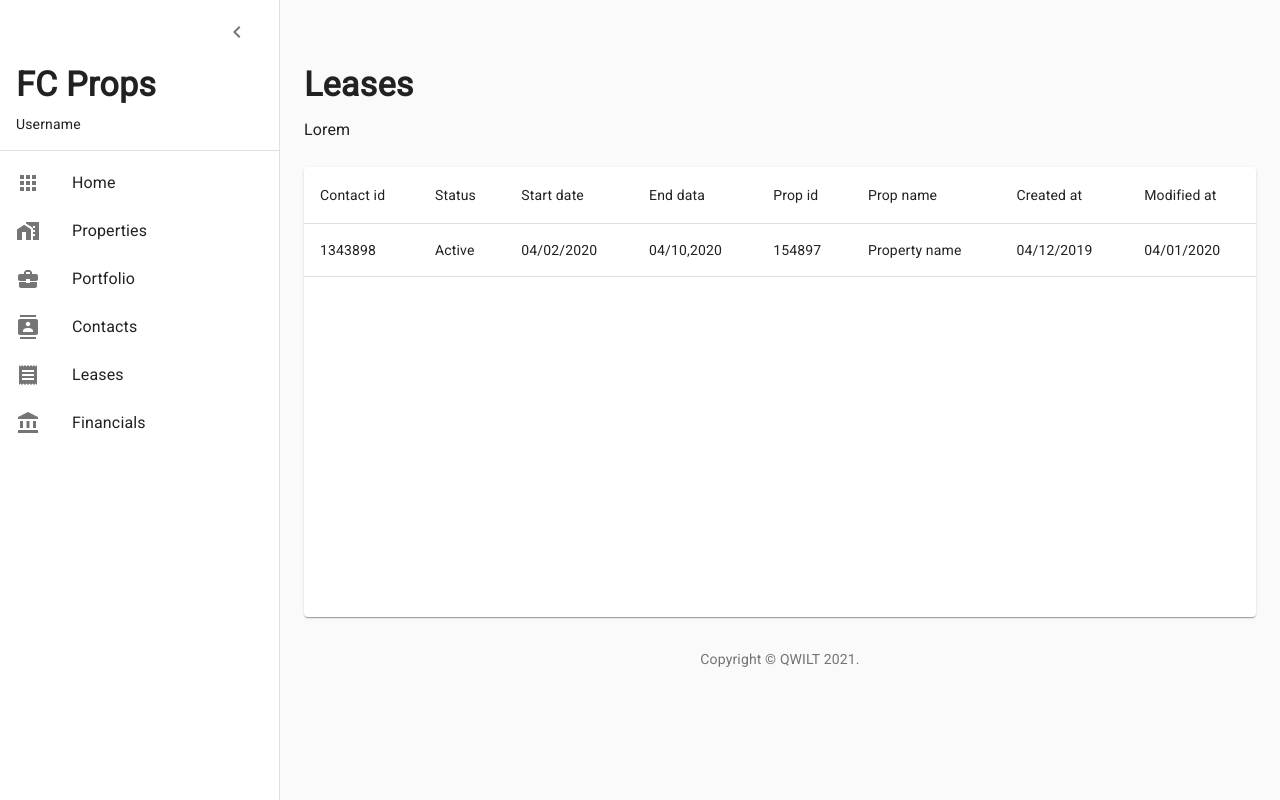
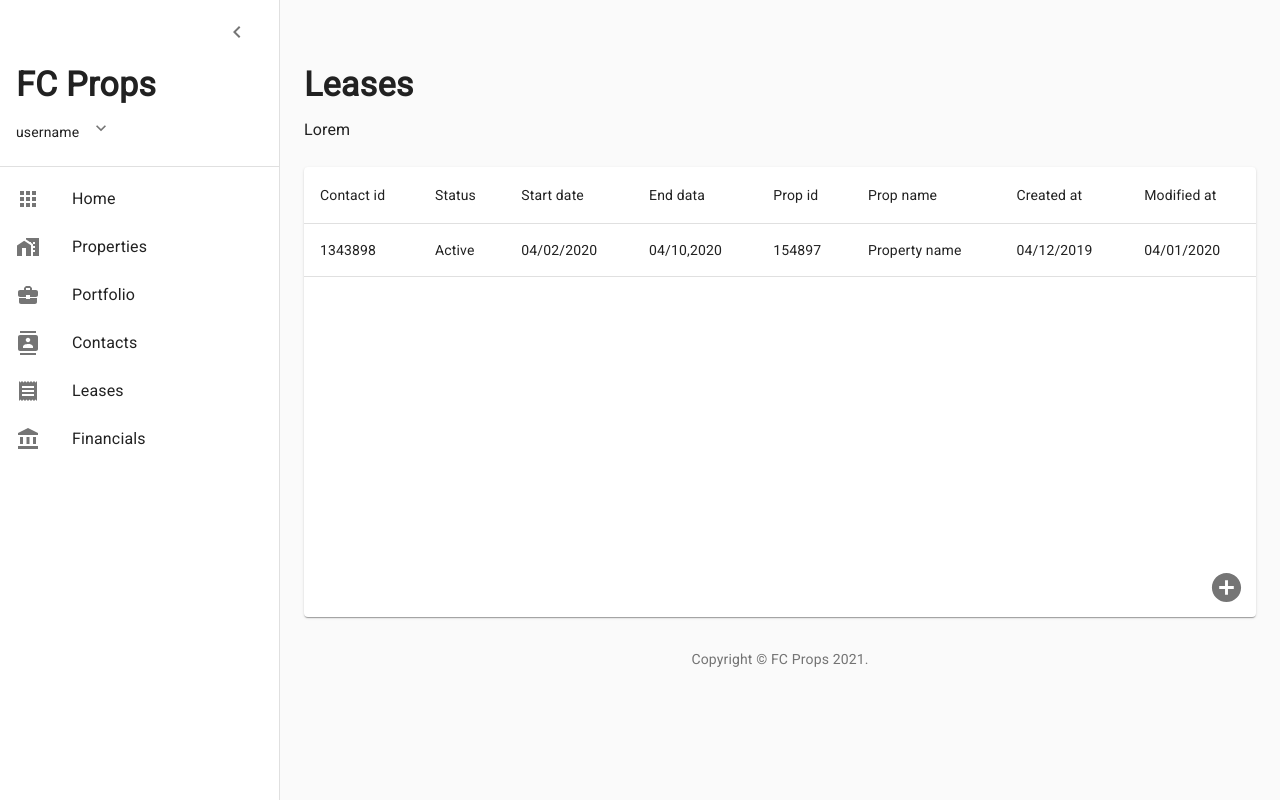
Before and after one commit to joseluispalillero/qwilt_frontend, a React (Create React App) app: page /leases in a window 1280 px wide. Built offline with nearby package versions, Linux system fonts and the light colour scheme.

Commit message:
page table component and buttons

```diff
--- a/src/routes/Card.jsx
+++ b/src/routes/Card.jsx
@@ -1,6 +1,9 @@
 import React from "react";
-import { Card as MatCard } from "@material-ui/core";
+import { Link as LinkRouter } from "react-router-dom";
+import { Card as MatCard, Box, IconButton } from "@material-ui/core";
 import { makeStyles } from "@material-ui/core/styles";
+import AddCircleIcon from "@material-ui/icons/AddCircle";
+
 const useStyles = makeStyles({
   root: {
     minWidth: 100,
@@ -9,9 +12,18 @@ const useStyles = makeStyles({
   },
 });
 
-const Card = ({ children }) => {
+const Card = ({ children, path }) => {
   const classes = useStyles();
-  return <MatCard className={classes.root}>{children}</MatCard>;
+  return (
+    <MatCard className={classes.root} component={Box} display="flex" flexDirection="column">
+      <Box flexGrow={1}>{children}</Box>
+      <Box display="flex" justifyContent="flex-end">
+        <IconButton component={LinkRouter} to={`/${path}/new`}>
+          <AddCircleIcon fontSize="large"/>
+        </IconButton>
+      </Box>
+    </MatCard>
+  );
 };
 
 export default Card;
--- a/src/routes/Footer.jsx
+++ b/src/routes/Footer.jsx
@@ -5,7 +5,7 @@ const Copyright = () => (
   <Typography variant="body2" color="textSecondary" align="center">
     {"Copyright © "}
     <Link color="inherit" href="https://material-ui.com/">
-      QWILT
+      FC Props
     </Link>{" "}
     {new Date().getFullYear()}
     {"."}
--- a/src/routes/Head.jsx
+++ b/src/routes/Head.jsx
@@ -2,7 +2,7 @@ import React from "react";
 import Helmet from "react-helmet";
 
 const Head = ({ title }) => (
-  <Helmet title={title ? title + " | QWILT" : "QWILT"} />
+  <Helmet title={title ? title + " | FC Props Dashboard" : "FC Props Dashboard"} />
 );
 
 export default Head;
--- /dev/null
+++ b/src/routes/Logo.jsx
@@ -0,0 +1,21 @@
+import React from "react";
+import { Typography, Box, IconButton } from "@material-ui/core";
+import ExpandMoreIcon from '@material-ui/icons/ExpandMore';
+
+const Logo = ({ username = "username" }) => (
+  <Box pl={2} pb={2}>
+    <Typography variant="h4">
+      <Box fontWeight="fontWeightBold">FC Props</Box>
+    </Typography>
+    <Box display="flex" alignItems="center">
+      <Box pt={1}>
+        <Typography variant="body2">{username}</Typography>
+      </Box>
+      <IconButton>
+          <ExpandMoreIcon fontSize="small"/>
+      </IconButton>
+    </Box>
+  </Box>
+);
+
+export default Logo;
--- /dev/null
+++ b/src/routes/PageTable.jsx
@@ -0,0 +1,17 @@
+import React from "react";
+import IntroText from "./IntroText";
+import Head from "./Head";
+import Card from "./Card";
+import Table from "./Table";
+
+const PageTable = ({ title, path, introText, dataTable }) => (
+  <>
+    <Head title={title} />
+    <IntroText {...introText} />
+    <Card path={path}>
+      <Table {...dataTable} />
+    </Card>
+  </>
+);
+
+export default PageTable;
--- a/src/routes/Sidebar.jsx
+++ b/src/routes/Sidebar.jsx
@@ -1,16 +1,11 @@
 import React, { useState } from "react";
 import NavList from "./NavList";
-import {
-  Drawer,
-  IconButton,
-  Divider,
-  Typography,
-  Box,
-} from "@material-ui/core";
+import { Drawer, IconButton, Divider } from "@material-ui/core";
 import clsx from "clsx";
 import { makeStyles } from "@material-ui/core/styles";
 import MenuIcon from "@material-ui/icons/Menu";
 import ChevronLeftIcon from "@material-ui/icons/ChevronLeft";
+import Logo from "./Logo";
 
 const drawerWidth = 280;
 
@@ -47,7 +42,7 @@ const useStyles = makeStyles((theme) => ({
   },
 }));
 
-const Sidebar = () => {
+const Sidebar = ({ username = "username" }) => {
   const [open, setOpen] = useState(true);
   const classes = useStyles();
   const handleDrawerOpen = () => {
@@ -71,14 +66,7 @@ const Sidebar = () => {
               <ChevronLeftIcon />
             </IconButton>
           </div>
-          <Box pl={2} pb={2}>
-            <Typography variant="h4">
-              <Box fontWeight="fontWeightBold">FC Props</Box>
-            </Typography>
-            <Typography variant="body2">
-              <Box pt={1}>Username</Box>
-            </Typography>
-          </Box>
+          <Logo />
         </>
       ) : (
         <div className={classes.toolbarIcon}>
--- a/src/routes/contacts/index.js
+++ b/src/routes/contacts/index.js
@@ -1,8 +1,5 @@
 import React from "react";
-import IntroText from "./../IntroText";
-import Head from "./../Head";
-import Card from "./../Card";
-import Table from "./../Table";
+import PageTable from "./../PageTable";
 
 const Contacts = (props) => {
   const introText = {
@@ -30,16 +27,13 @@ const Contacts = (props) => {
       ],
     ],
   };
-
-  return (
-    <>
-      <Head title="Financials" />
-      <IntroText {...introText} />
-      <Card>
-        <Table {...dataTable} />
-      </Card>
-    </>
-  );
+  const data = {
+    introText,
+    dataTable,
+    title: "Contacts",
+    path: "contacts",
+  };
+  return <PageTable {...data} />;
 };
 
 export default Contacts;
--- a/src/routes/financials/index.js
+++ b/src/routes/financials/index.js
@@ -1,8 +1,5 @@
 import React from "react";
-import IntroText from "./../IntroText";
-import Head from "./../Head";
-import Card from "./../Card";
-import Table from "./../Table";
+import PageTable from "./../PageTable";
 
 const Financials = (props) => {
   const introText = {
@@ -13,16 +10,13 @@ const Financials = (props) => {
     headList: ["Money in", "Money out", "Bank accounts"],
     rows: [["$0.00 USD", "$0.00 USD", "4000-Bank account"]],
   };
-
-  return (
-    <>
-      <Head title="Financials" />
-      <IntroText {...introText} />
-      <Card>
-        <Table {...dataTable} />
-      </Card>
-    </>
-  );
+  const data = {
+    introText,
+    dataTable,
+    title: "Financials",
+    path: "financials",
+  };
+  return <PageTable {...data} />;
 };
 
 export default Financials;
--- a/src/routes/home/index.js
+++ b/src/routes/home/index.js
@@ -2,9 +2,9 @@ import React from "react";
 import IntroText from "./../IntroText";
 import Head from "./../Head";
 
-const Home = () => {
+const Home = ({name = "name"}) => {
   const introText = {
-    title: "Welcome to your dashboard, $name",
+    title: `Welcome to your dashboard, {{${name}}}`,
     description:
       "Check the daily activity, add and edit your deals and other great stuff!",
   };
--- a/src/routes/leases/index.js
+++ b/src/routes/leases/index.js
@@ -1,8 +1,5 @@
 import React from "react";
-import IntroText from "./../IntroText";
-import Head from "./../Head";
-import Card from "./../Card";
-import Table from "./../Table";
+import PageTable from "./../PageTable";
 
 const Leases = (props) => {
   const introText = {
@@ -33,15 +30,13 @@ const Leases = (props) => {
       ],
     ],
   };
-  return (
-    <>
-      <Head title="Leases" />
-      <IntroText {...introText} />
-      <Card>
-        <Table {...dataTable} />
-      </Card>
-    </>
-  );
+  const data = {
+    introText,
+    dataTable,
+    title: "Leases",
+    path: "leases",
+  };
+  return <PageTable {...data} />;
 };
 
 export default Leases;
--- a/src/routes/portfolio/index.js
+++ b/src/routes/portfolio/index.js
@@ -1,14 +1,10 @@
 import React from "react";
-import IntroText from "./../IntroText";
-import Head from "./../Head";
-import Card from "./../Card";
-import Table from "./../Table";
+import PageTable from "./../PageTable";
 
 const Portfolio = (props) => {
   const introText = {
     title: "Portfolio",
-    description:
-      "Lorem",
+    description: "Lorem",
   };
   const dataTable = {
     headList: [
@@ -20,19 +16,25 @@ const Portfolio = (props) => {
       "Created date",
       "Modified at",
     ],
-    rows:[
-      ["Daniel Smith", "Tiny house", "800-Operating bank...", "-", "Doc name", "03/03/2019", "03/03/2019"],
-    ]
+    rows: [
+      [
+        "Daniel Smith",
+        "Tiny house",
+        "800-Operating bank...",
+        "-",
+        "Doc name",
+        "03/03/2019",
+        "03/03/2019",
+      ],
+    ],
   };
-  return (
-    <>
-      <Head title="Portfolio" />
-      <IntroText {...introText} />
-      <Card>
-        <Table {...dataTable} />
-      </Card>
-    </>
-  );
+  const data = {
+    introText,
+    dataTable,
+    title: "Portfolio",
+    path: "portfolio",
+  };
+  return <PageTable {...data} />;
 };
 
 export default Portfolio;
--- a/src/routes/properties/index.js
+++ b/src/routes/properties/index.js
@@ -1,8 +1,5 @@
 import React from "react";
-import IntroText from "./../IntroText";
-import Head from "./../Head";
-import Card from "./../Card";
-import Table from "./../Table";
+import PageTable from "./../PageTable";
 
 const Properties = (props) => {
   const introText = {
@@ -20,21 +17,36 @@ const Properties = (props) => {
       "Target Rent",
       "Rent Unit",
     ],
-    rows:[
-      ["Tiny House", "234 Ave, 34...", 1343, "Mob. Homes", "Residential", "Vaccant", 5, "$0.00 USD/YEAR"],
-      ["Lorem ipsum", "12 St., 87...", 154634, "Fourplex", "Commercial", "Occupied", 2, "$0.00 USD/MONTH"]
-    ]
+    rows: [
+      [
+        "Tiny House",
+        "234 Ave, 34...",
+        1343,
+        "Mob. Homes",
+        "Residential",
+        "Vaccant",
+        5,
+        "$0.00 USD/YEAR",
+      ],
+      [
+        "Lorem ipsum",
+        "12 St., 87...",
+        154634,
+        "Fourplex",
+        "Commercial",
+        "Occupied",
+        2,
+        "$0.00 USD/MONTH",
+      ],
+    ],
   };
-
-  return (
-    <>
-      <Head title="Properties" />
-      <IntroText {...introText} />
-      <Card>
-        <Table {...dataTable}/>
-      </Card>
-    </>
-  );
+  const data = {
+    introText,
+    dataTable,
+    title: "Properties",
+    path: "properties",
+  };
+  return <PageTable {...data} />;
 };
 
 export default Properties;
```
